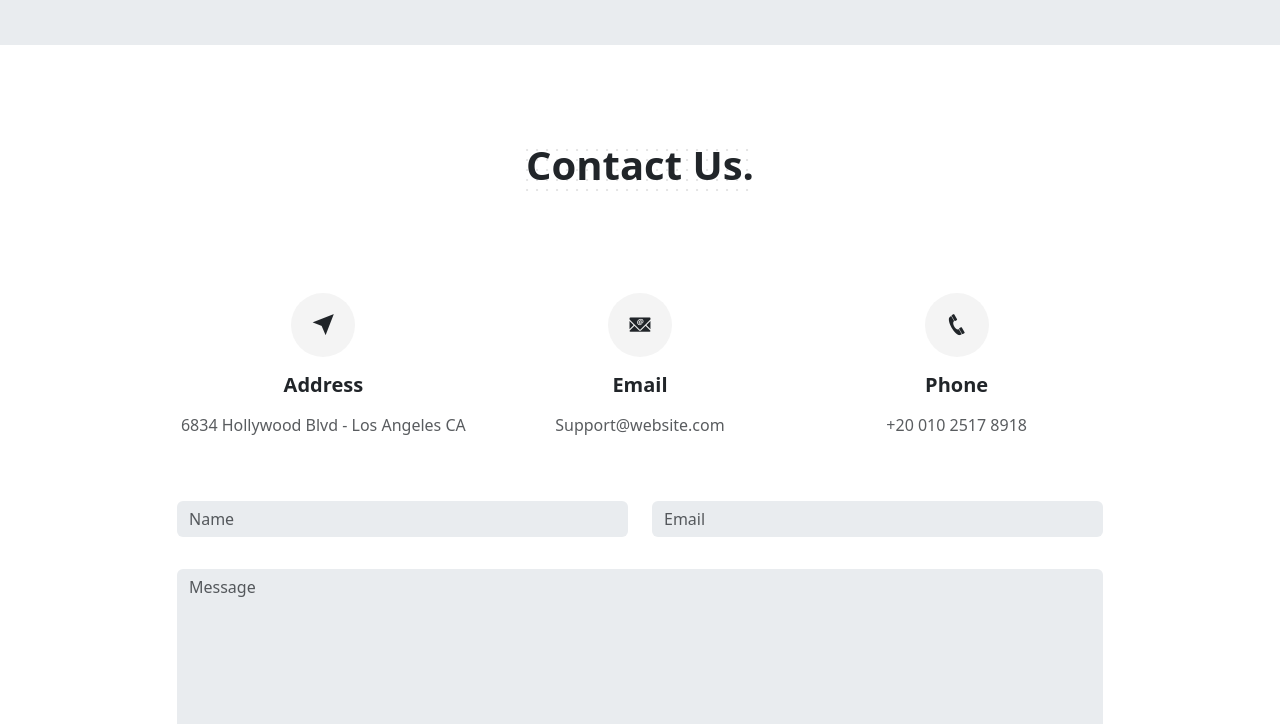
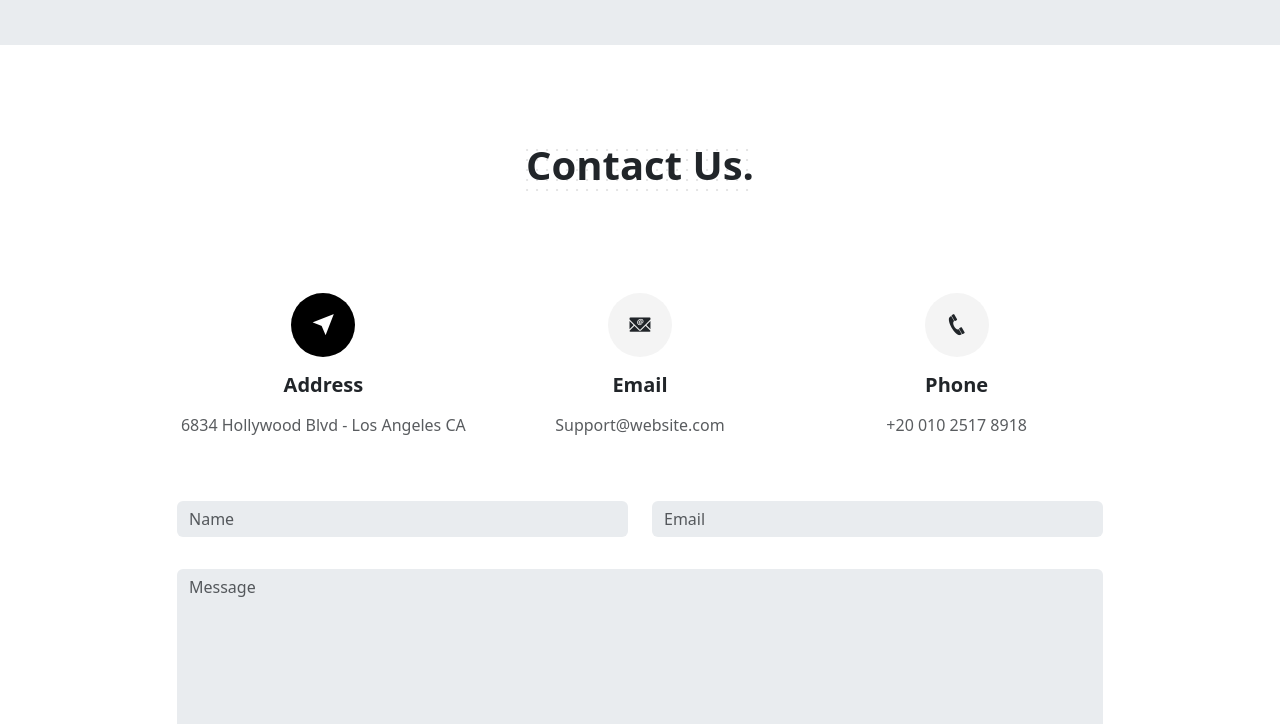
Before and after one commit to MohamedHammad97/Daniels, a plain HTML site: page index.html in a window 1280 px wide. In both pictures the pointer is over the element 323 px from the left and 5672 px from the top of the page. Shown: the part 5348-6072 px from the top of the page. Drawn offline with nearby package versions, Linux system fonts and the light colour scheme.

Commit message:
sec commit

```diff
--- a/css/style.css
+++ b/css/style.css
@@ -481,11 +481,11 @@ header .layer {
     transition: all 0.5s;
 }
 
-#contact .col-lg-4:hover .icon{
+#contact .col-md-4:hover .icon{
     background-color: var(--main-color);
 }
 
-#contact .col-lg-4:hover i {
+#contact .col-md-4:hover i {
     color: var(--secondary-color);
 }
 
```
